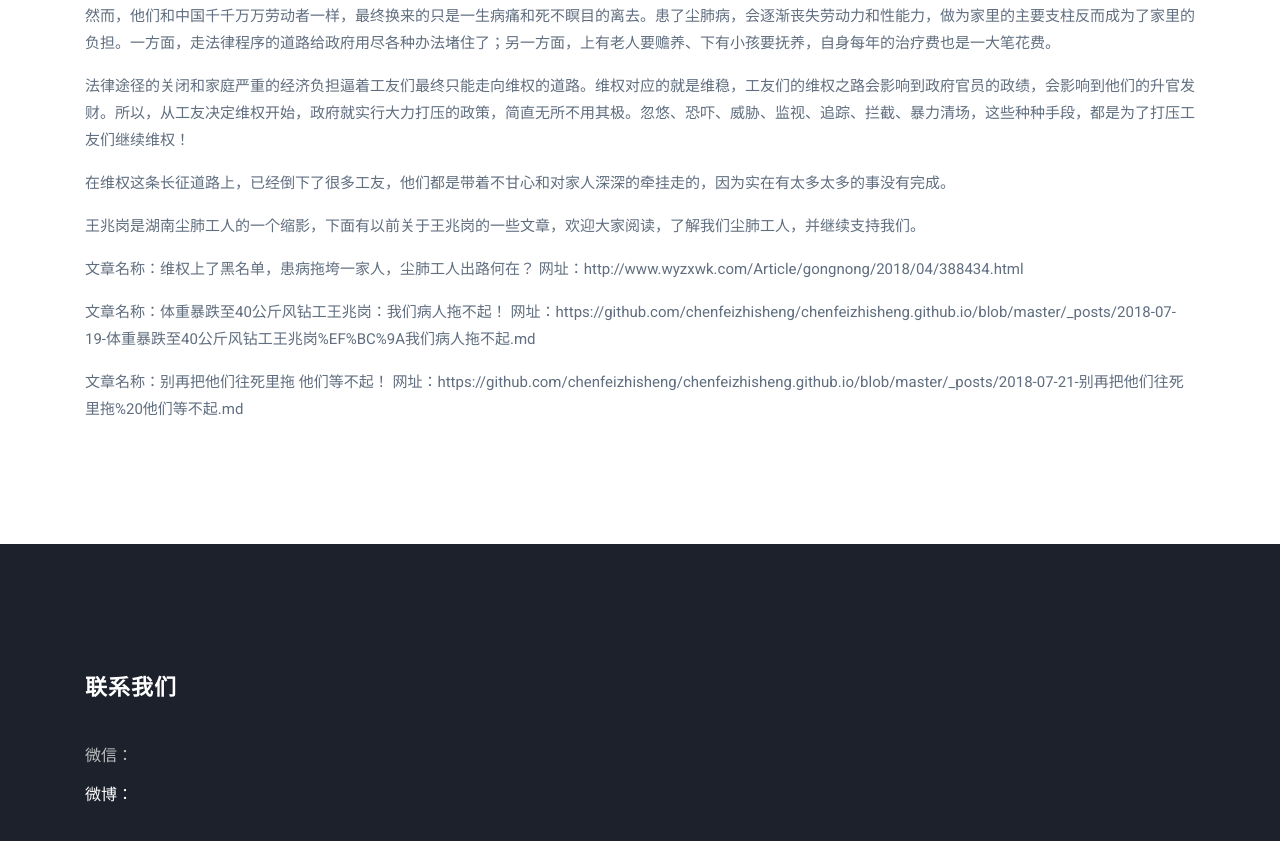
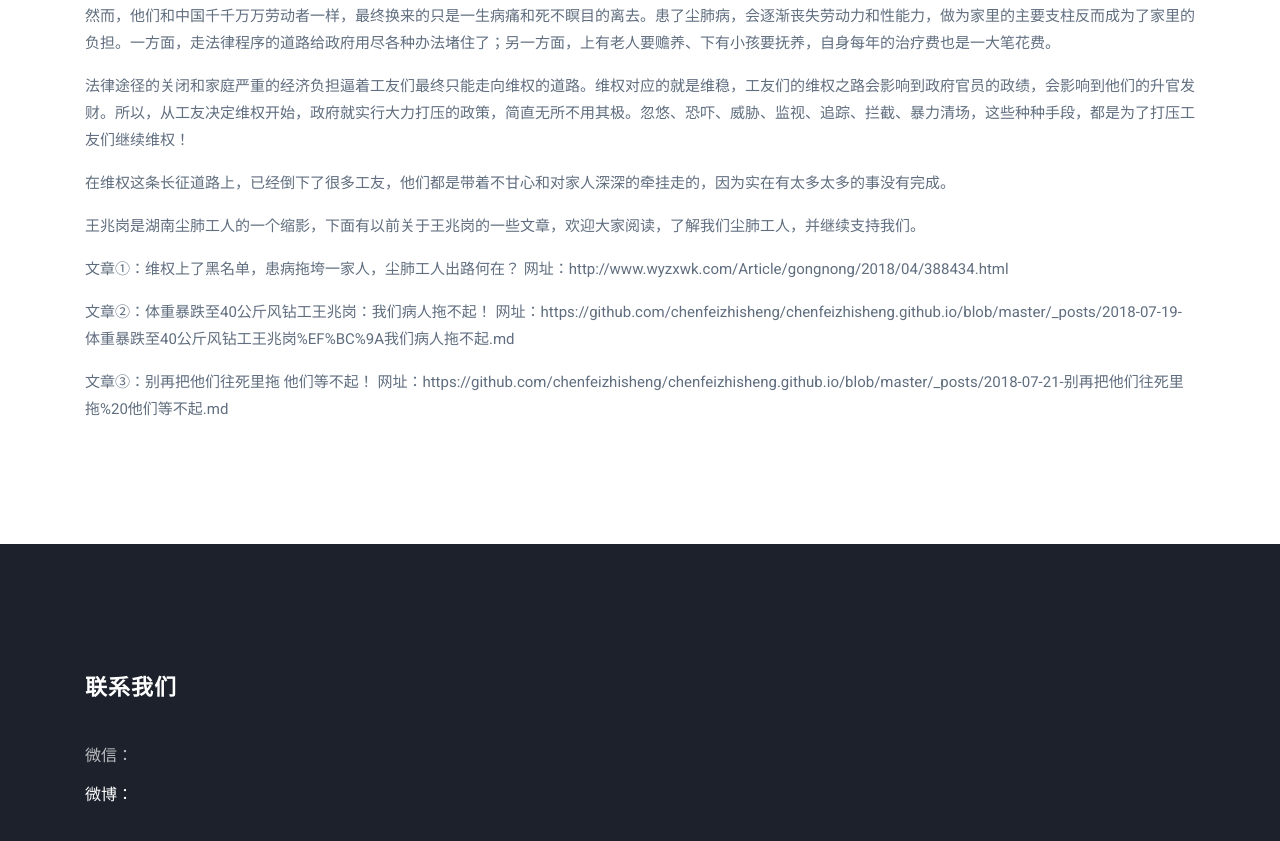
Before and after one commit to chenfeizhisheng/chenfeizhisheng.github.io, a Jekyll site: the page built from _posts/2019-03-13-带着逝去工友的牵挂，我们必须维权到底！.md, in a window 1280 px wide and 900 px high, scrolled down 1386 px. Shown: the top 841 px of the window. Built offline with Jekyll 4.4.1, drawn with Linux system fonts in a browser that asks for light colours; some web fonts are replaced; comment, search, counter and statistics services are not loaded.

Commit message:
Update 2019-03-13-带着逝去工友的牵挂，我们必须维权到底！.md

```diff
--- a/_posts/2019-03-13-带着逝去工友的牵挂，我们必须维权到底！.md
+++ b/_posts/2019-03-13-带着逝去工友的牵挂，我们必须维权到底！.md
@@ -28,8 +28,8 @@
 
 王兆岗是湖南尘肺工人的一个缩影，下面有以前关于王兆岗的一些文章，欢迎大家阅读，了解我们尘肺工人，并继续支持我们。
 
-文章名称：维权上了黑名单，患病拖垮一家人，尘肺工人出路何在？ 网址：http://www.wyzxwk.com/Article/gongnong/2018/04/388434.html
+文章①：维权上了黑名单，患病拖垮一家人，尘肺工人出路何在？ 网址：http://www.wyzxwk.com/Article/gongnong/2018/04/388434.html
 
-文章名称：体重暴跌至40公斤风钻工王兆岗：我们病人拖不起！  网址：https://github.com/chenfeizhisheng/chenfeizhisheng.github.io/blob/master/_posts/2018-07-19-体重暴跌至40公斤风钻工王兆岗%EF%BC%9A我们病人拖不起.md
+文章②：体重暴跌至40公斤风钻工王兆岗：我们病人拖不起！ 网址：https://github.com/chenfeizhisheng/chenfeizhisheng.github.io/blob/master/_posts/2018-07-19-体重暴跌至40公斤风钻工王兆岗%EF%BC%9A我们病人拖不起.md
 
-文章名称：别再把他们往死里拖 他们等不起！  网址：https://github.com/chenfeizhisheng/chenfeizhisheng.github.io/blob/master/_posts/2018-07-21-别再把他们往死里拖%20他们等不起.md
+文章③：别再把他们往死里拖 他们等不起！  网址：https://github.com/chenfeizhisheng/chenfeizhisheng.github.io/blob/master/_posts/2018-07-21-别再把他们往死里拖%20他们等不起.md
```
